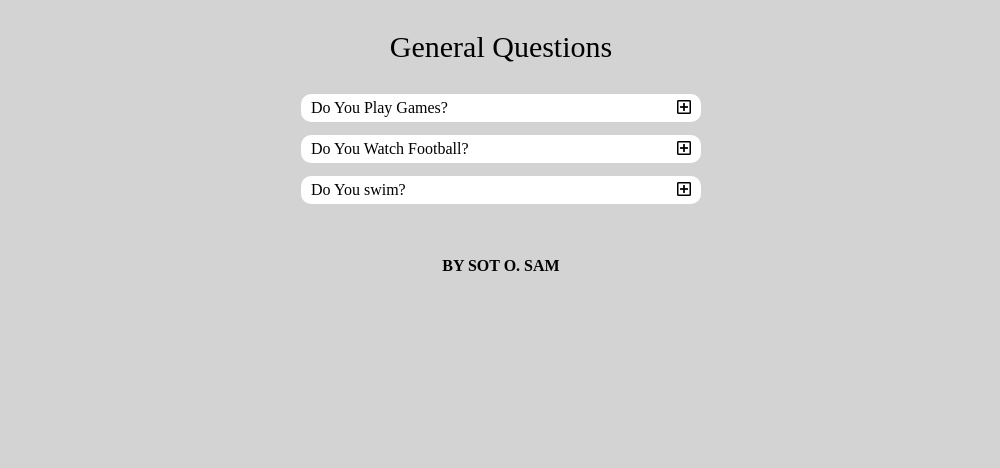
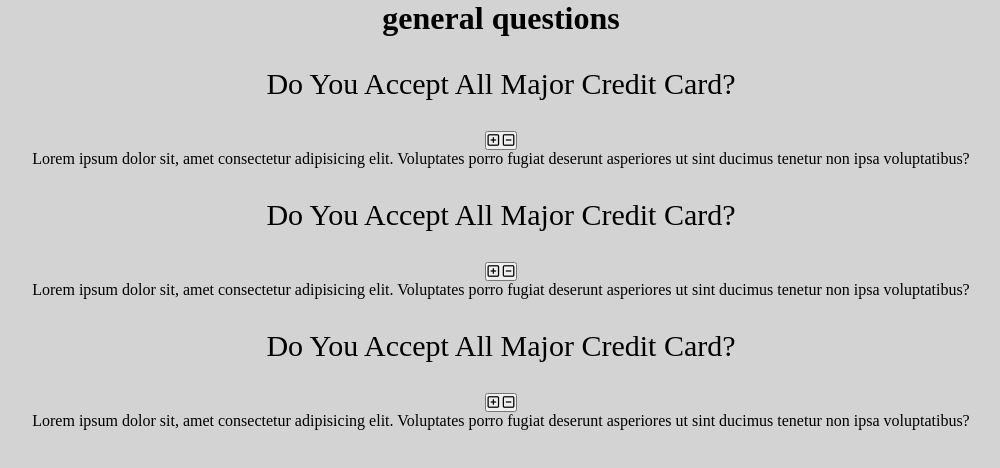
Before and after one commit to Sottysam/Question-Tab, a plain HTML site: page index.html in a window 1280 px wide. Shown: the whole page, without its empty margins (139-1139 px from the left). Drawn offline with Linux system fonts and the light colour scheme.

Commit message:
Update index.html

```diff
--- a/index.html
+++ b/index.html
@@ -2,57 +2,71 @@
 <html lang="en">
 <head>
     <meta charset="UTF-8">
-    <meta http-equiv="X-UA-Compatible" content="IE=edge">
     <meta name="viewport" content="width=device-width, initial-scale=1.0">
-    <title>Question tabs</title>
+    <title>Questions</title>
     <link rel="stylesheet" href="style.css">
-    <link rel="stylesheet" href="https://cdnjs.cloudflare.com/ajax/libs/font-awesome/5.14.0/css/all.min.css" />
+    <link rel="stylesheet" href="https://pro.fontawesome.com/releases/v6.0.0-beta2/css/all.css">
 </head>
 <body>
-    <h3>General Questions</h3>
+    <h1>general questions</h1>
 
-    <section>
-        <div class="one">
-            <p>Do You Play Games?</p>
-            <div class="span">
-                <span class="s1"><i class="far fa-plus-square"></i></span>
-                <span class="s2"><i class="far fa-minus-square"></i></span>
-            </div>
+    <!-- question -->
+    <div class="question">
+        <div class="flex">
+            <h3 class="title">Do You Accept All Major Credit Card?</h3>
+            <button type="button" class="question-btn">
+                <span class="plus-icon">
+                  <i class="far fa-plus-square"></i>
+                </span>
+                <span class="minus-icon">
+                  <i class="far fa-minus-square"></i>
+                </span>
+            </button>
         </div>
-
-        <div class="i">
-            <p>Lorem ipsum dolor sit amet consectetur adipisicing elit. Omnis, voluptate!</p>
+        <p class="text">Lorem ipsum dolor sit, amet consectetur adipisicing elit.
+            Voluptates porro fugiat deserunt asperiores ut
+            sint ducimus tenetur non ipsa voluptatibus?
+        </p>
+    </div>
+    <!-- end of question -->
+    <!-- question -->
+    <div class="question">
+        <div class="flex">
+            <h3 class="title">Do You Accept All Major Credit Card?</h3>
+            <button type="button" class="question-btn">
+                <span class="plus-icon">
+                  <i class="far fa-plus-square"></i>
+                </span>
+                <span class="minus-icon">
+                  <i class="far fa-minus-square"></i>
+                </span>
+            </button>
         </div>
-    </section>
-
-    <section>
-        <div class="two">
-            <p>Do You Watch Football?</p>
-            <div>
-                <span class="s1"><i class="far fa-plus-square"></i></span>
-                <span class="s2"><i class="far fa-minus-square"></i></span>
-            </div>
+        <p class="text">Lorem ipsum dolor sit, amet consectetur adipisicing elit.
+            Voluptates porro fugiat deserunt asperiores ut
+            sint ducimus tenetur non ipsa voluptatibus?
+        </p>
+    </div>
+    <!-- end of question -->
+    <!-- question -->
+    <div class="question">
+        <div class="flex">
+            <h3 class="title">Do You Accept All Major Credit Card?</h3>
+            <button type="button" class="question-btn">
+                <span class="plus-icon">
+                  <i class="far fa-plus-square"></i>
+                </span>
+                <span class="minus-icon">
+                  <i class="far fa-minus-square"></i>
+                </span>
+            </button>
         </div>
-        <div class="i">
-            <p>Lorem ipsum dolor sit amet consectetur adipisicing elit. Omnis, voluptate!</p>
-        </div>
-    </section>
-
-    <section>
-        <div class="three">
-            <p>Do You swim?</p>
-            <div>
-                <span class="s1"><i class="far fa-plus-square"></i></span>
-                <span class="s2"><i class="far fa-minus-square"></i></span>
-            </div>
-        </div>
-        <div class="i">
-            <p>Lorem ipsum dolor sit amet consectetur adipisicing elit. Omnis, voluptate!</p>
-        </div>
-    </section>
-
-    <p class="name">By Sot O. sam</p>
-
-    <script src="main.js"></script>
+        <p class="text">Lorem ipsum dolor sit, amet consectetur adipisicing elit.
+            Voluptates porro fugiat deserunt asperiores ut
+            sint ducimus tenetur non ipsa voluptatibus?
+        </p>
+    </div>
+    <!-- end of question -->
+    <script src="./app.js"></script>
 </body>
 </html>
```
